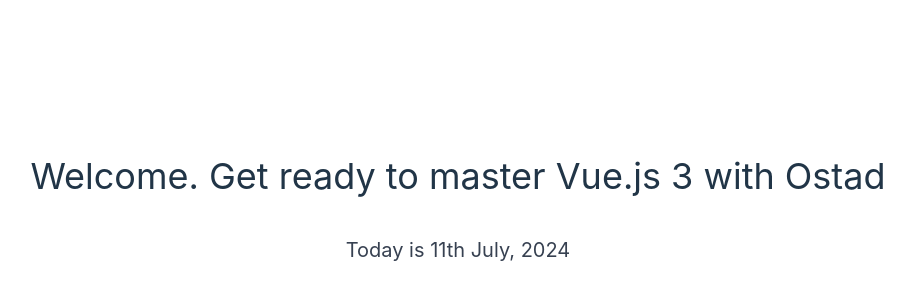
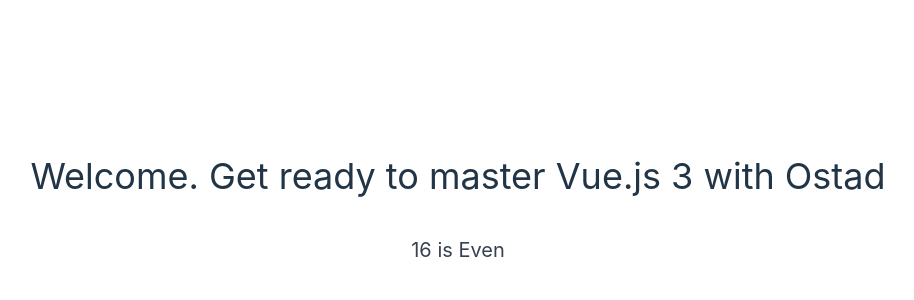
Before and after one commit to LearnWithHasinHayder/vuejs-chapter-3, a Vue app: page / in a window 1280 px wide. Shown: the part 222-522 px from the top of the page, without its empty margins (182-1096 px from the left). Built offline with nearby package versions, Linux system fonts and the light colour scheme.

Commit message:
Class 01

```diff
--- a/src/App copy.vue
+++ b/src/App copy.vue
@@ -21,7 +21,8 @@
 <template>
   <div class="container mx-auto flex items-center justify-center min-h-screen flex-col">
       <h1 class="text-4xl">{{ message }}</h1>
-      <h2 class="mt-10 text-xl text-gray-700">name of the person is {{ person.getName() }} </h2>
+      <!-- <h2 class="mt-10 text-xl text-gray-700">name of the person is {{ person.getName() }} </h2> -->
+      <h2 class="mt-10 text-xl text-gray-700">{{ number }} is</h2>
   </div>
 </template>
 
--- a/src/App.vue
+++ b/src/App.vue
@@ -31,17 +31,26 @@
 const message = "Welcome. Get ready to master Vue.js 3 with Ostad"
 const date = "<strong>10th July, 2023</strong>"
 
+
 function getDate() {
   return "11th July, 2024"
 }
 
+function evenOrOdd(n) {
+  if (n % 2 == 0) {
+    return "Even"
+  }
+  return "Odd"
+}
+const number = 16
 </script>
 
 <template>
   <div class="container mx-auto flex items-center justify-center min-h-screen flex-col">
     <h1 class="text-4xl">{{ message }}</h1>
-    <h2 class="mt-10 text-xl text-gray-700">Today is <span> {{ getDate() }}</span></h2>
-    <!-- <h2 class="mt-10 text-xl text-gray-700">Today is <span v-html="date"> </span></h2> -->
+    <!-- <h2 class="mt-10 text-xl text-gray-700">Today is <span> {{ getDate() }}</span></h2> -->
+    <!-- <h2 class="mt-10 text-xl text-gray-700">{{ number }} is {{ evenOrOdd(number) }}</h2> -->
+    <h2 class="mt-10 text-xl text-gray-700">{{ number }} is {{ number % 2 == 0 ? "Even" : "Odd" }}</h2>
   </div>
 </template>
 
```
